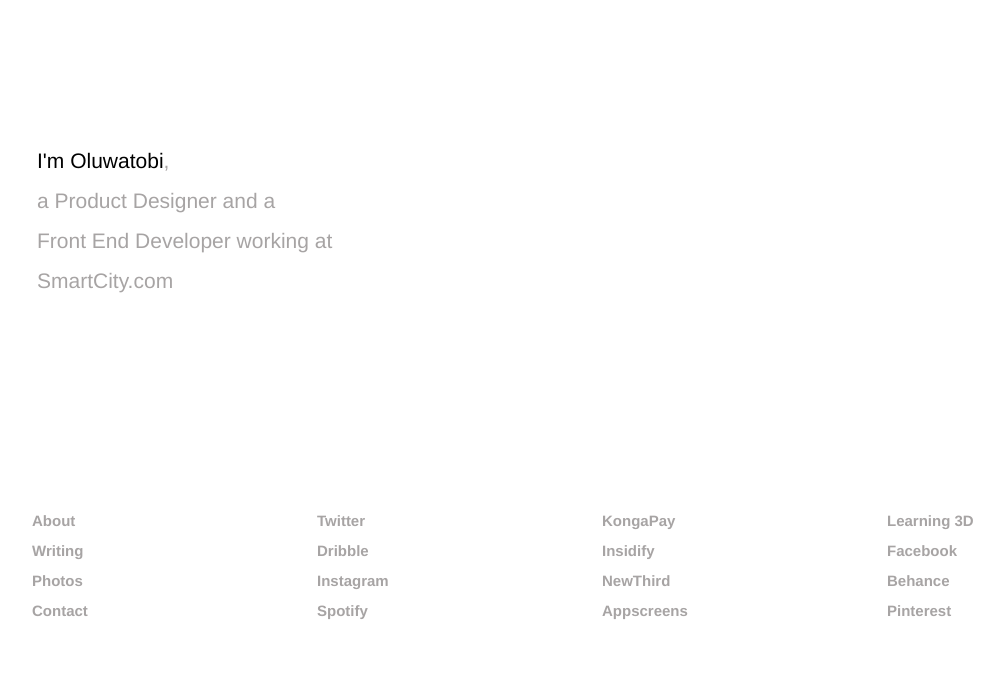
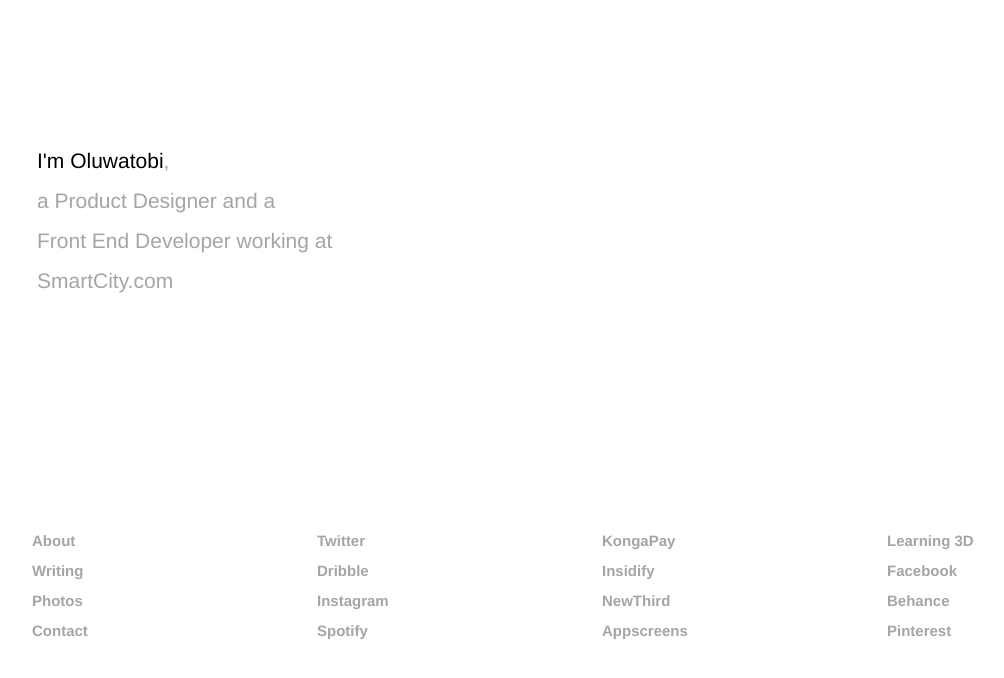
Before and after one commit to oluwatobibabalola/oluwatobibabalola.github.io, a plain HTML site: page index.html in a window 1280 px wide. Shown: the whole page, without its empty margins (93-1097 px from the left). Drawn offline with Linux system fonts and the light colour scheme.

Commit message:
Update style.css

```diff
--- a/style.css
+++ b/style.css
@@ -81,3 +81,6 @@ a {
 .blue {
     color: blue !important;
 }
+.col-sm-3 {
+    padding-top: 20px;
+}
```
